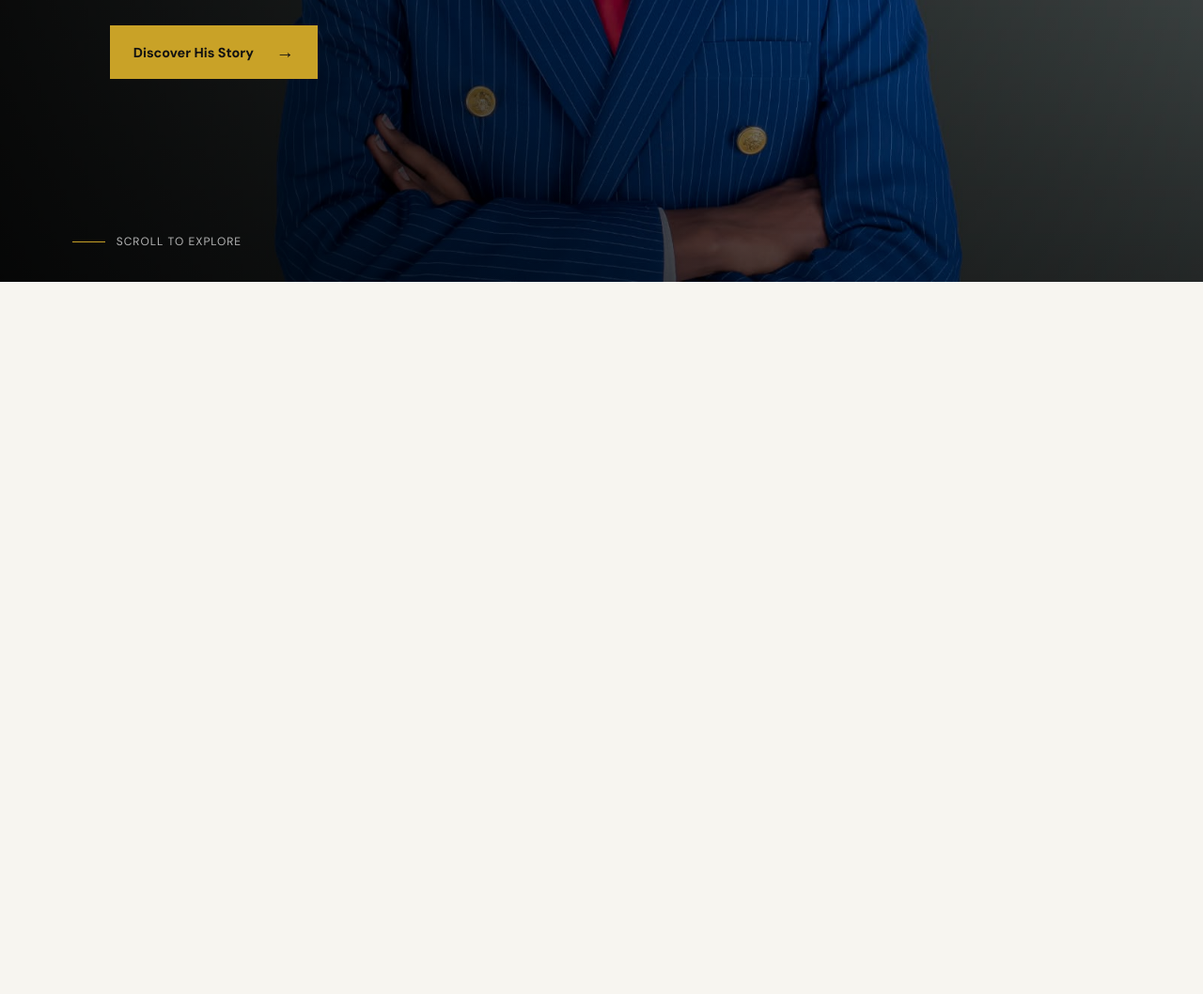
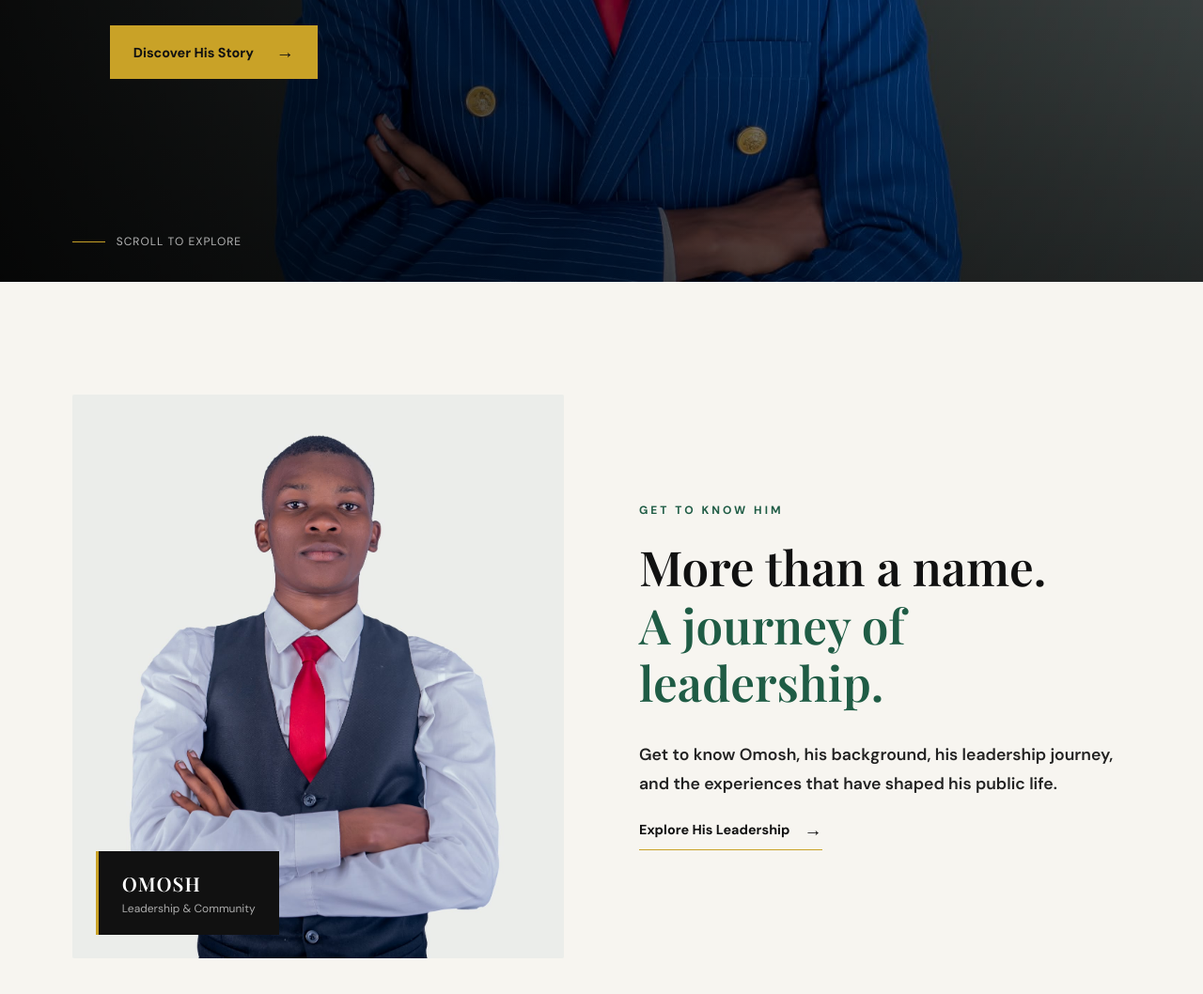
Before and after one commit to princenaiva56-blip/Omosh-Personal-Website, a plain HTML site: page index.html in a window 1280 px wide. Shown: the part 500-1558 px from the top of the page at 94% size. Before the commit the page ends 800 px from the top, so only its background shows below. Drawn offline with nearby package versions, Linux system fonts and the light colour scheme.

Commit message:
about section

```diff
--- a/css/responsiveness.css
+++ b/css/responsiveness.css
@@ -44,3 +44,61 @@
     }
 
 }
+
+/*About Responsiveness*/
+
+
+@media (max-width: 900px) {
+
+    .about-container {
+        gap: 45px;
+    }
+
+    .about-image-wrapper {
+        height: 500px;
+    }
+
+}
+
+@media (max-width: 768px) {
+
+    .section-padding {
+        padding: 80px 6%;
+    }
+
+    .about-container {
+        grid-template-columns: 1fr;
+        gap: 40px;
+    }
+
+    .about-image-wrapper {
+        height: 450px;
+    }
+
+    .about-content {
+        max-width: 100%;
+    }
+
+    .about-content h2 {
+        font-size: clamp(2.2rem, 8vw, 3rem);
+    }
+
+    .about-intro {
+        font-size: 1rem;
+    }
+
+}
+
+@media (max-width: 480px) {
+
+    .about-image-wrapper {
+        height: 380px;
+    }
+
+    .about-image-caption {
+        bottom: 15px;
+        left: 15px;
+        padding: 15px 20px;
+    }
+
+}
--- a/css/style.css
+++ b/css/style.css
@@ -327,3 +327,149 @@
 
     background: var(--color-gold);
 }
+
+/*About Section*/
+
+.section-padding {
+    padding: 120px 6%;
+}
+
+.about {
+    background: var(--color-light);
+}
+
+.about-container {
+    max-width: var(--container-width);
+    margin: 0 auto;
+
+    display: grid;
+    grid-template-columns: 1fr 1fr;
+    align-items: center;
+    gap: 80px;
+}
+
+/* IMAGE */
+
+.about-image-wrapper {
+    position: relative;
+    height: 600px;
+}
+
+.about-image {
+    width: 100%;
+    height: 100%;
+
+    display: block;
+    object-fit: cover;
+    object-position: center;
+
+    border-radius: 2px;
+}
+
+.about-image-caption {
+    position: absolute;
+    bottom: 25px;
+    left: 25px;
+
+    padding: 20px 25px;
+
+    background: var(--color-dark);
+    color: var(--color-white);
+
+    border-left: 3px solid var(--color-gold);
+}
+
+.about-image-caption span {
+    font-family: var(--font-heading);
+    font-size: 1.3rem;
+    font-weight: 600;
+    letter-spacing: 1px;
+}
+
+.about-image-caption p {
+    margin-top: 5px;
+
+    font-size: 0.75rem;
+    color: rgba(255, 255, 255, 0.65);
+}
+
+/* CONTENT */
+
+.about-content {
+    max-width: 520px;
+}
+
+.section-label {
+    margin-bottom: 22px;
+
+    font-size: 0.75rem;
+    font-weight: 700;
+    letter-spacing: 3px;
+
+    color: var(--color-green);
+}
+
+.about-content h2 {
+    font-family: var(--font-heading);
+    font-size: clamp(2.3rem, 4vw, 3.5rem);
+    font-weight: 600;
+    line-height: 1.2;
+
+    color: var(--color-dark);
+
+    margin-bottom: 30px;
+}
+
+.about-content h2 span {
+    color: var(--color-green);
+}
+
+.about-intro {
+    font-size: 1.1rem;
+    font-weight: 600;
+    line-height: 1.8;
+
+    color: var(--color-text);
+
+    margin-bottom: 20px;
+}
+
+.about-description {
+    font-size: 0.95rem;
+    line-height: 1.9;
+
+    color: var(--color-text-light);
+
+    margin-bottom: 35px;
+}
+
+/* TEXT LINK */
+
+.text-link {
+    display: inline-flex;
+    align-items: center;
+    gap: 15px;
+
+    font-size: 0.9rem;
+    font-weight: 700;
+
+    color: var(--color-dark);
+
+    padding-bottom: 8px;
+    border-bottom: 1px solid var(--color-gold);
+
+    transition: color var(--transition);
+}
+
+.text-link span {
+    font-size: 1.2rem;
+    transition: transform var(--transition);
+}
+
+.text-link:hover {
+    color: var(--color-green);
+}
+
+.text-link:hover span {
+    transform: translateX(5px);
+}
--- a/index.html
+++ b/index.html
@@ -85,8 +85,32 @@
         </section>
 
         <!--About-->
-        <section id="about" class="about">
+        <section id="about" class="about section-padding">
 
+            <div class="about-container">
+
+                <div class="about-image-wrapper">
+
+                    <img src="assets/images/omosh.jpeg" alt="Omosh at public event" class="about-image" loading="lazy">
+
+                    <div class="about-image-caption">
+                        <span>OMOSH</span>
+                        <p>Leadership & Community</p>
+                    </div>
+                </div>
+
+                <!--Content-->
+                <div class="about-content">
+
+                    <p class="section-label">GET TO KNOW HIM</p>
+
+                    <h2>More than a name. <br> <span>A journey of leadership.</span></h2>
+
+                    <p class="about-intro"> Get to know Omosh, his background, his leadership journey, and the experiences that have shaped his public life.</p>
+
+                    <a href="#leadership" class="text-link">Explore His Leadership <span>→</span></a>
+                </div>
+            </div>
         </section>
 
         <!--leadership-->
```
